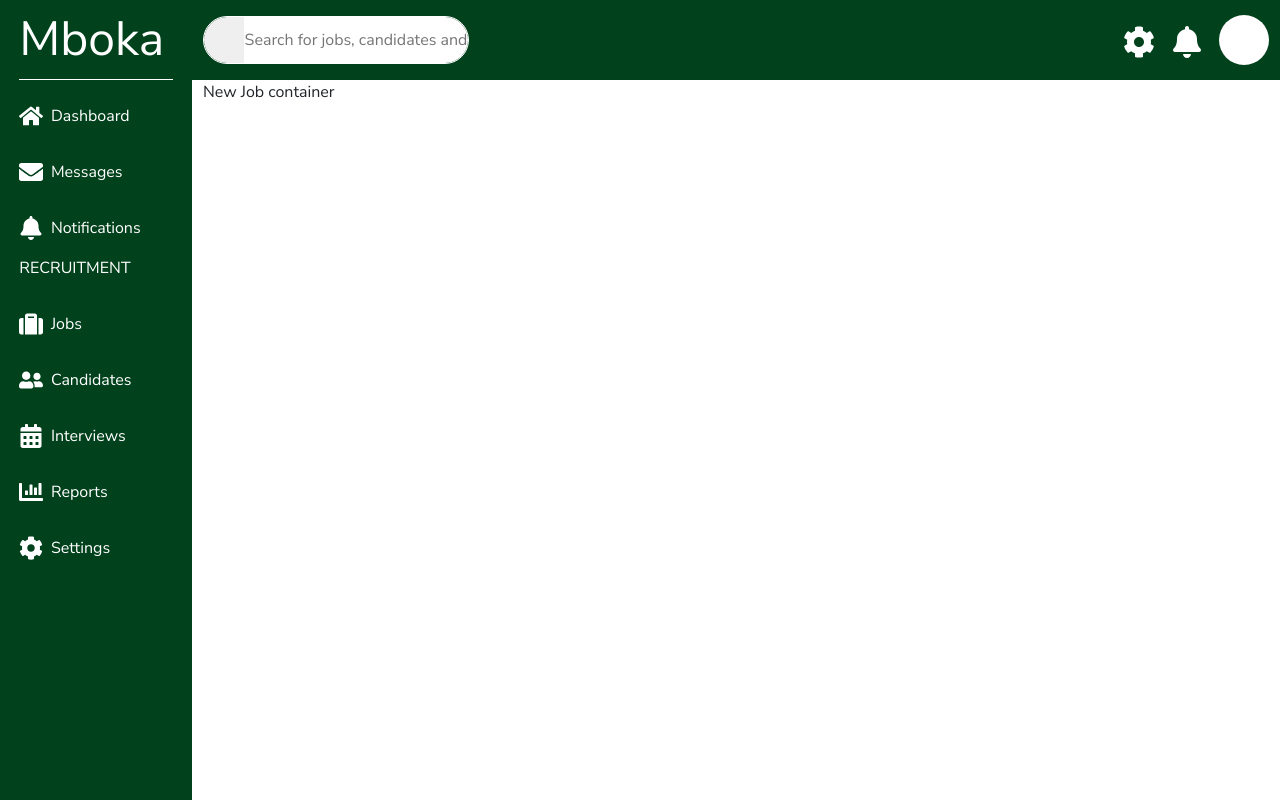
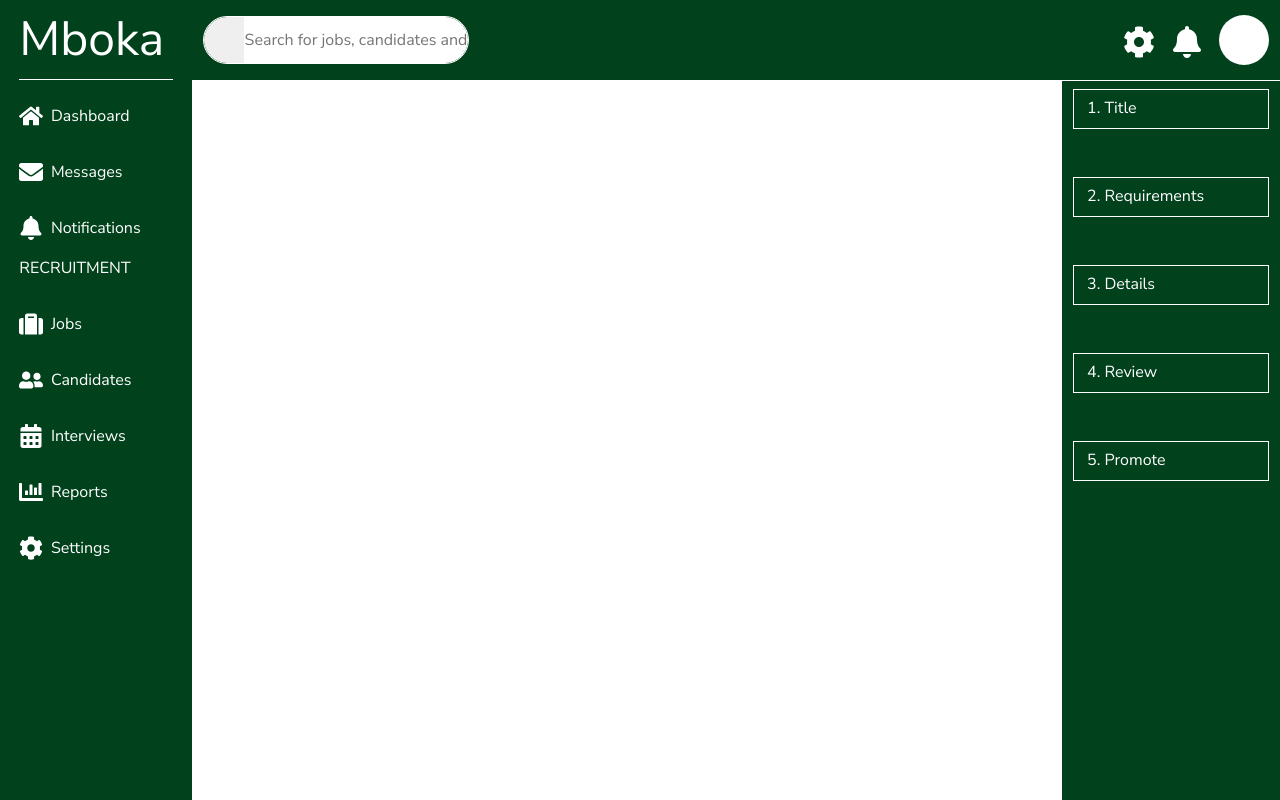
Before and after one commit to MokuaEnock/mboka, a React (Vite) app: page /recruiter/jobs/new in a window 1280 px wide. Built offline with nearby package versions, Linux system fonts and the light colour scheme; a small style sheet from the web is missing.

Commit message:
create navigation structure for job posting

```diff
--- a/src/Pages/recruiter/jobs/new/newjob.css
+++ b/src/Pages/recruiter/jobs/new/newjob.css
@@ -0,0 +1,45 @@
+#recruiter-new-jobs {
+  height: 90%;
+  width: 100%;
+  display: flex;
+  flex-direction: row;
+  align-items: center;
+  justify-content: space-between;
+  padding: 0;
+}
+
+#recruiter-new-jobs > * {
+  height: 100%;
+}
+
+#recruiter-new-jobs > div {
+  width: 80%;
+}
+
+#recruiter-new-jobs > aside {
+  border-top: thin solid white;
+  width: 20%;
+  background-color: var(--primary);
+  padding-left: 1%;
+  padding-right: 1%;
+  display: flex;
+  flex-direction: column;
+  align-items: center;
+  justify-content: flex-start;
+}
+
+#recruiter-new-jobs > aside > * {
+  color: white;
+  font-size: 1rem;
+  font-weight: lighter;
+  margin-top: 1vh;
+  margin-bottom: 5vh;
+  width: 100%;
+  border: thin solid white;
+  height: 5vh;
+  display: flex;
+  flex-direction: row;
+  align-items: center;
+  justify-content: flex-start;
+  padding-left: 1vw;
+}
--- a/src/Pages/recruiter/jobs/new/newjob.jsx
+++ b/src/Pages/recruiter/jobs/new/newjob.jsx
@@ -9,7 +9,14 @@ export default function RecruiterJobNew() {
       <section className="recruiter-container">
         <RecruiterHeader />
         <section id="recruiter-new-jobs" className="recruiter-cont">
-            New Job container
+          <div></div>
+          <aside>
+            <h4>1. Title</h4>
+            <h4>2. Requirements</h4>
+            <h4>3. Details</h4>
+            <h4>4. Review</h4>
+            <h4>5. Promote</h4>
+          </aside>
         </section>
       </section>
     </main>
```
